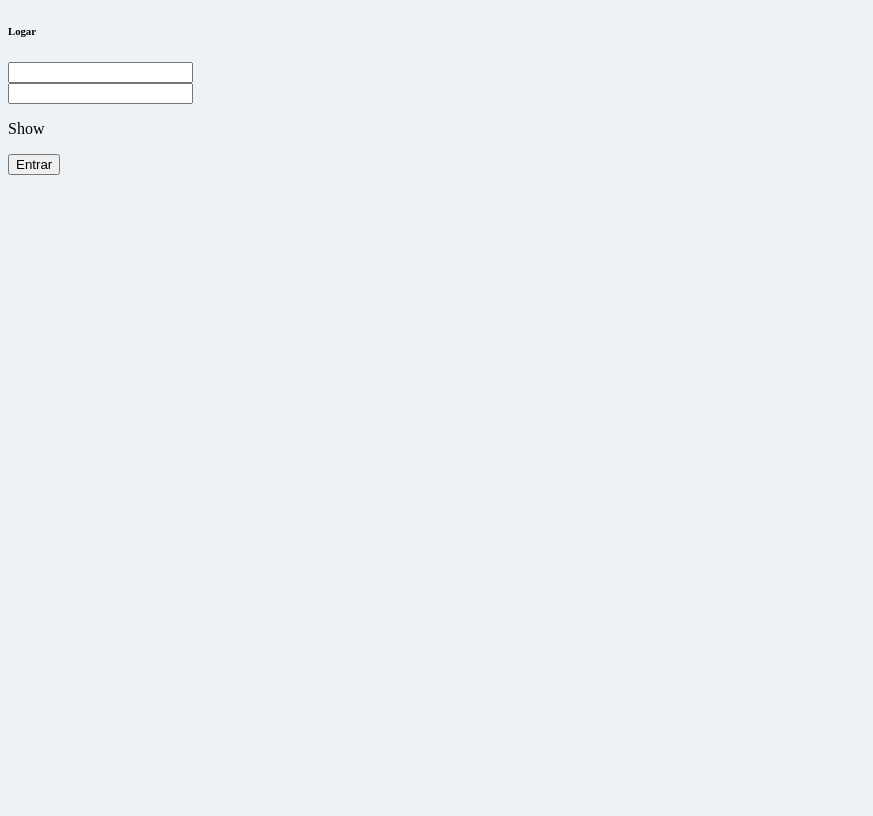
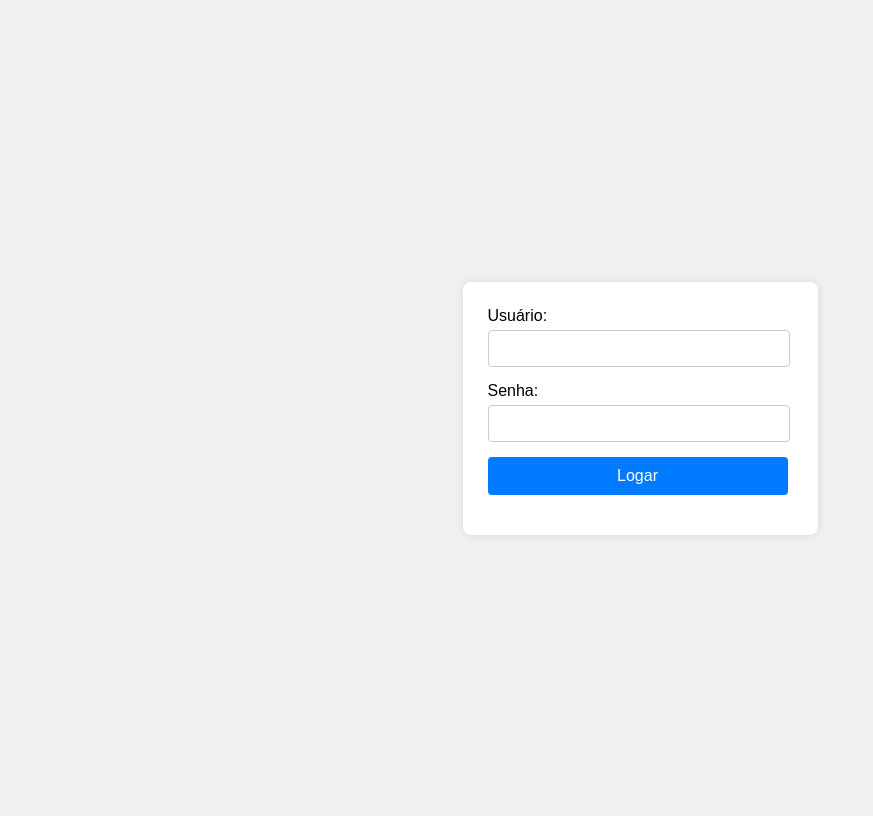
Before and after one commit to PatoRoco38/aplicacao, a Django app: page / in a window 1280 px wide. Shown: the whole page, without its empty margins (0-873 px from the left). Before the commit the page ends 175 px from the top, so only its background shows below. Run offline with Django 5.2, Linux system fonts and the light colour scheme; some libraries are stand-ins or nearby versions.

Commit message:
Troca do template para um simples, criação do arquivo styles.css

```diff
--- /dev/null
+++ b/core/static/css/styles.css
@@ -0,0 +1,43 @@
+body {
+    font-family: Arial, sans-serif;
+    display: flex;
+    justify-content: center;
+    align-items: center;
+    height: 100vh;
+    background-color: #f0f0f0;
+    margin: 10;
+}
+.login-container {
+    background-color: #fff;
+    padding: 25px 30px 25px 25px;
+    border-radius: 8px;
+    box-shadow: 0 0 10px rgba(0, 0, 0, 0.1);
+    width: 300px;
+}
+.form-group {
+    margin-bottom: 15px;
+}
+label {
+    display: block;
+    margin-bottom: 5px;
+}
+input[type="text"],
+input[type="password"] {
+    width: 100%;
+    padding: 10px 0px 10px 0px;
+    border: 1px solid #ccc;
+    border-radius: 4px;
+}
+.btn {
+    width: 100%;
+    padding: 10px 10px 10px 10px;
+    background-color: #007bff;
+    color: #fff;
+    border: none;
+    border-radius: 4px;
+    cursor: pointer;
+    font-size: 16px;
+}
+.btn:hover {
+    background-color: #0056b3;
+}
--- a/core/templates/index.html
+++ b/core/templates/index.html
@@ -1,49 +1,31 @@
-<!doctype html>
-<html lang="en">
+{% load static %}
+<!DOCTYPE html>
+<html lang="pt-br">
 <head>
-    <meta charset="utf-8">
-    <meta http-equiv="X-UA-Compatible" content="IE=edge">
-    <meta name="viewport" content="width=device-width, initial-scale=1">
-    <link href="https://cdn.tailwindcss.com" rel="stylesheet">
+    <meta charset="UTF-8">
+    <meta name="viewport" content="width=device-width, initial-scale=1.0">
+    <title>Login</title>
+    <link rel="stylesheet" href="{% static 'css/styles.css' %}">
 </head>
-<body class="h-screen overflow-hidden flex items-center justify-center" style="background: #edf2f7;">
-    <!-- This is an example component -->
-<script defer src="https://unpkg.com/alpinejs@3.2.3/dist/cdn.min.js"></script>
- <div class="flex flex-col h-screen bg-gradient-to-b from-[#063970] to-blue-200">
-        <div class="grid place-items-center mx-2 my-20 sm:my-auto" x-data="{ showPass: true }">
-            <div class="w-11/12 p-12 sm:w-8/12 md:w-6/12 lg:w-5/12 2xl:w-4/12
-                px-6 py-10 sm:px-10 sm:py-6
-                bg-white rounded-lg shadow-md lg:shadow-lg">
-                <div class="text-center mb-4">
-                    <h6 class="font-semibold text-[#063970] text-xl">Logar</h6>
-                </div>
-                <form class="space-y-5" method="POST" action="{% url 'login_view' %}">
-                    {% csrf_token %}
-                    <div>
-                        <input id="email" type="email" class="block w-full py-3 px-3 mt-2
-                            text-gray-800 appearance-none
-                            border-2 border-gray-100
-                            focus:text-gray-500 focus:outline-none focus:border-gray-200 rounded-md" />
-                    </div>
+<body>
+    <div class="login-container">
+        <form method="POST">
+            {% csrf_token %}
 
-                    <div class="relative w-full">
-                        <input :type="showPass ? 'password' : 'text'" id="password" class="block w-full py-3 px-3 mt-2 mb-4
-                            text-gray-800 appearance-none
-                            border-2 border-gray-100
-                            focus:text-gray-500 focus:outline-none focus:border-gray-200 rounded-md" />
-                            <div class="absolute inset-y-0 right-0 pr-3 flex items-center text-sm leading-5">
-                                <p class="font-semibold" @click="showPass = !showPass" x-text ="showPass ? 'Show' : 'Hide'">Show</p>
-                            </div>
-                    </div>
+            <div class="form-group">
+                <label for="username">Usuário:</label>
+                <input type="text" id="username" name="username" required>
+            </div>
 
-                    <button type="submit" class="w-full py-3 mt-10 bg-[#063970] rounded-md
-                        font-medium text-white uppercase
-                        focus:outline-none hover:shadow-none">
-                        Entrar
-                    </button>
-                </form>
+            <div class="form-group">
+                <label for="password">Senha:</label>
+                <input type="password" id="password" name="password" required>
             </div>
+
+            <div class="form-group">
+                <input type="submit" value="Logar" class="btn">
+            </div>
+        </form>
     </div>
-</div>
 </body>
 </html>
```
